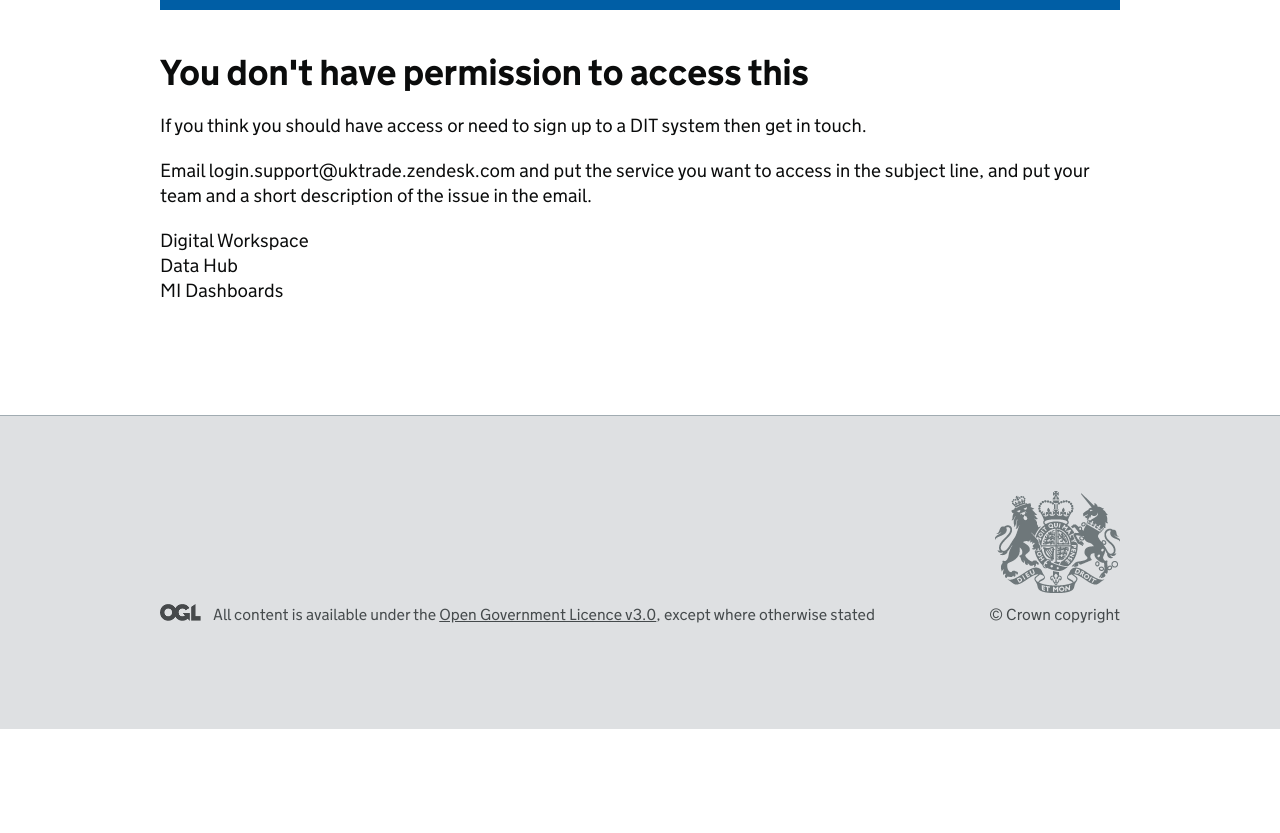
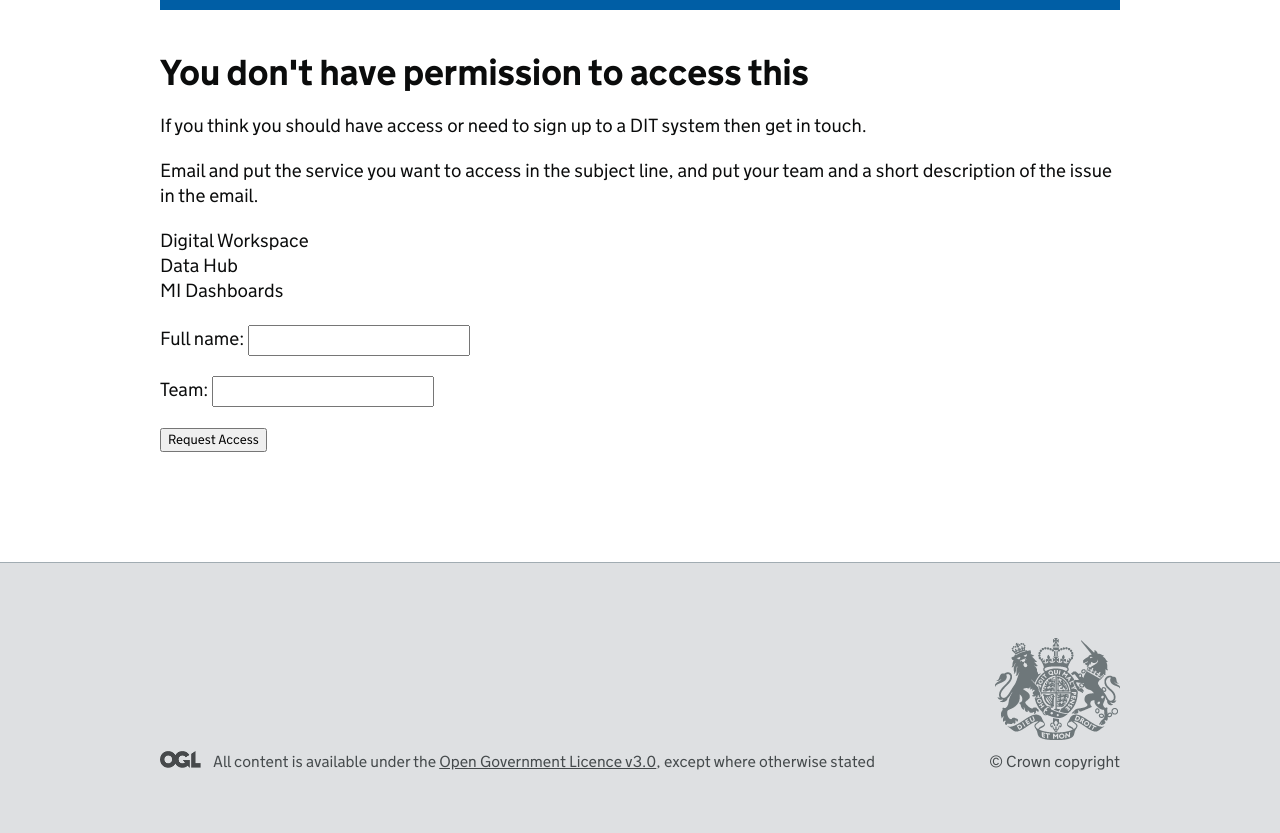
Before and after one commit to uktrade/staff-sso, a Django app: page /access-denied/ in a window 1280 px wide. Shown: the part 71-904 px from the top of the page. Before the commit the page ends 800 px from the top, so only its background shows below. Run offline with Django 3.2, Linux system fonts and the light colour scheme; parts of the project's set-up code (start-up, migrations or seed data) failed here and were passed over.

Commit message:
Add zendesk form to access denied page

```diff
--- a/config/urls.py
+++ b/config/urls.py
@@ -1,6 +1,5 @@
 from django.conf.urls import include, url
 from django.contrib import admin
-from django.views.generic.base import TemplateView
 
 from sso.healthcheck.views import HealthCheckView
 from . import api_urls
@@ -18,7 +17,7 @@
 
     url(r'^api/v1/', include((api_urls, 'api'), namespace='api-v1')),
 
-    url(r'^access-denied/$', TemplateView.as_view(template_name='sso/access-denied.html'), name='access-denied'),
+    url(r'^', include('sso.contact.urls', namespace='contact')),
     url(r'^email/', include('sso.emailauth.urls')),
     url(r'^', include('sso.localauth.urls', namespace='localauth')),
 
--- a/requirements-dev.txt
+++ b/requirements-dev.txt
@@ -7,6 +7,7 @@
 -e git+https://github.com/uktrade/dit-ip@v1.1.0#egg=django-ip-restriction
 asn1crypto==0.22.0
 asttokens==1.1.7          # via flake8-import-order
+cachetools==2.0.1
 certifi==2017.4.17
 cffi==1.10.0
 chardet==3.0.4
@@ -53,7 +54,7 @@
 pytest-sugar==0.9.0
 pytest==3.2.5
 python-dateutil==2.6.0
-pytz==2017.2
+pytz==2017.3
 raven==6.3.0
 repoze.who==2.3
 requests==2.18.1
@@ -64,4 +65,5 @@
 waitress==1.0.2
 webob==1.7.2
 whitenoise==3.3.0
+zenpy==1.2.6
 zope.interface==4.4.2
--- /dev/null
+++ b/sso/contact/forms.py
@@ -0,0 +1,54 @@
+from zenpy import Zenpy
+from zenpy.lib.api_objects import Ticket, User as ZendeskUser, CustomField
+
+from django import forms
+from django.conf import settings
+from django.utils.translation import gettext_lazy as _
+
+
+# Zenpy will let the connection timeout after 5s and will retry 3 times
+zenpy_client = Zenpy(timeout=5, **settings.ZENPY_CREDENTIALS)
+
+
+class RequestAccessForm(forms.Form):
+    full_name = forms.CharField(
+        label=_('Full name'),
+        max_length=200
+    )
+    team = forms.CharField(
+        label=_('Team')
+    )
+    email = forms.EmailField(
+        label=_('email'),
+        widget=forms.HiddenInput(),
+    )
+    application = forms.CharField(
+        label=_('Application the user requesting access'),
+        widget=forms.HiddenInput(),
+    )
+
+    def get_or_create_zendesk_user(self, name, email):
+        zendesk_user = ZendeskUser(
+            name=name,
+            email=email,
+        )
+        return zenpy_client.users.create_or_update(zendesk_user)
+
+    def create_zendesk_ticket(self):
+
+        zendesk_user = self.get_or_create_zendesk_user(self.cleaned_data['full_name'], self.cleaned_data['email'])
+
+        description = (
+            'Name: {full_name}\n'
+            'Team: {team}\n'
+            'Email: {email}\n'
+            'Application: {application}\n'
+        ).format(**self.cleaned_data)
+        ticket = Ticket(
+            subject=settings.ZENDESK_TICKET_SUBJECT,
+            description=description,
+            submitter_id=zendesk_user.id,
+            requester_id=zendesk_user.id,
+            custom_fields=[CustomField(id=31281329, value=360000030289)]
+        )
+        zenpy_client.tickets.create(ticket)
--- /dev/null
+++ b/sso/contact/urls.py
@@ -0,0 +1,10 @@
+from django.conf.urls import url
+from django.views.generic import TemplateView
+
+from .views import AccessDeniedView
+
+
+urlpatterns = [
+    url(r'^access-denied/$', AccessDeniedView.as_view()),
+    url(r'^access-denied/success/$', TemplateView.as_view(template_name='sso/success.html'), name='success'),
+]
--- /dev/null
+++ b/sso/contact/views.py
@@ -0,0 +1,31 @@
+from django.views.generic.edit import FormView
+from django.core.urlresolvers import reverse_lazy
+
+from .forms import RequestAccessForm
+
+
+class AccessDeniedView(FormView):
+    template_name = 'sso/access-denied.html'
+    form_class = RequestAccessForm
+    success_url = reverse_lazy('contact:success')
+
+    def get_initial(self):
+        """
+        Returns the initial data to use for forms on this view.
+        """
+        initial = {}
+
+        if self.request.user.is_authenticated:
+            email = self.request.user.email
+        else:
+            email = 'Unspecified'
+
+        initial['email'] = email
+        initial['application'] = self.request.session.pop('_last_failed_access_app', 'Unspecified')
+
+        return initial
+
+    def form_valid(self, form):
+
+        form.create_zendesk_ticket()
+        return super().form_valid(form)
--- a/sso/templates/sso/access-denied.html
+++ b/sso/templates/sso/access-denied.html
@@ -4,7 +4,7 @@
 <div class="container">
     <h1 class="heading-large">You don't have permission to access this</h1>
     <p>If you think you should have access or need to sign up to a DIT system then get in touch.</p>
-    <p>Email login.support@uktrade.zendesk.com and put the service you want to access in the subject line, and put your team and a short description of the issue in the email.
+    <p>Email <a href="mailto:login.support@uktrade.zendesk.com"><login class="support@uktrade zendesk com"> </login></a> and put the service you want to access in the subject line, and put your team and a short description of the issue in the email.
 
         <ul>
             <li>Digital Workspace</li>
@@ -12,5 +12,15 @@
             <li>MI Dashboards</li>
         </ul>
     </p>
+    <p>
+        <form method="post">
+            {{ form.non_field_errors }}
+
+            {% csrf_token %}
+            {{ form.as_p }}
+
+            <button type="submit">Request Access</button>
+        </form>
+    </p>
 </div>
 {% endblock %}
```
Also changed, not shown: config/settings.py (+8 -0 lines), requirements.txt (+6 -4 lines), sso/oauth2/views.py (+8 -0 lines), sso/templates/sso/success.html (added, +9 -0 lines), sso/contact/__init__.py (added), 1 other file.
